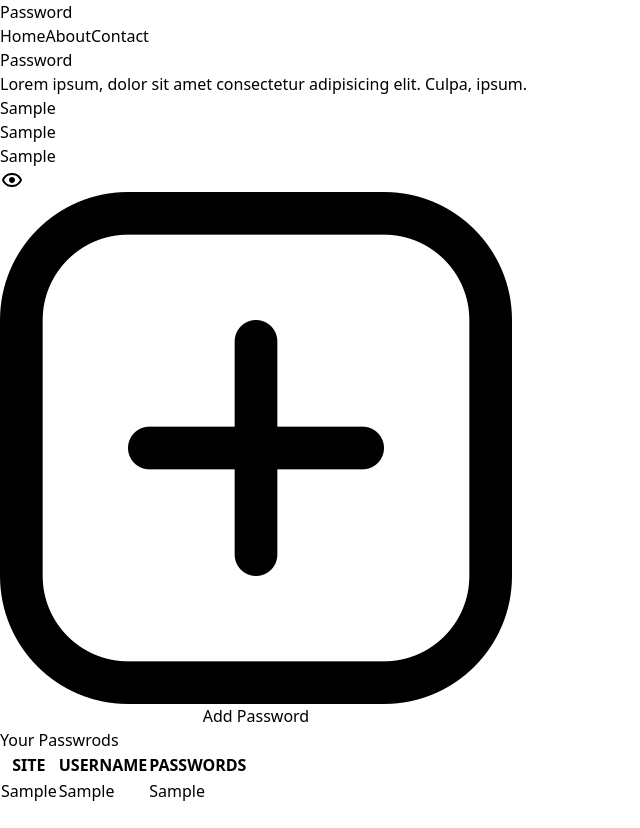
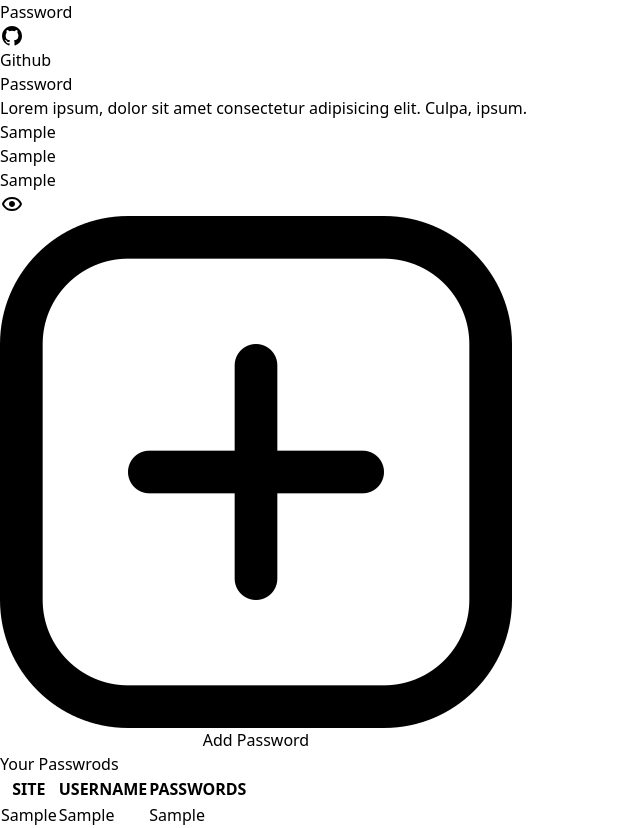
Before and after one commit to sunil0336/PasswordManager, a React (Vite) app: page / in a window 1280 px wide. Both pictures are taken after typing "Sample", "Sample", "Sample" into the empty fields and a click on the button "Add Password". Shown: the whole page, without its empty margins (0-640 px from the left). Before the commit the page ends 804 px from the top, so only its background shows below. Built offline with nearby package versions, Linux system fonts and the light colour scheme.

Commit message:
update ui

```diff
--- a/src/components/Manager.jsx
+++ b/src/components/Manager.jsx
@@ -104,9 +104,9 @@ const Manager = () => {
               </tr>
             </thead>
             <tbody className="bg-green-100 text-black">
-              {passwordArray.map((item)=>{
-                return <tr>
-                <td className="py-2 px-1 border border-white text-center w-32">{item.site}</td>
+              {passwordArray.map((item, index)=>{
+                return <tr key={index}>
+                <td className="py-2 px-1 border border-white text-center w-32"><a href={item.site} target="_blank">{item.site}</a></td>
                 <td className="py-2 px-1 border border-white text-center w-32">{item.username}</td>
                 <td className="py-2 px-1 border border-white text-center w-32">{item.password}</td>
               </tr>
--- a/src/components/Navbar.jsx
+++ b/src/components/Navbar.jsx
@@ -1,17 +1,28 @@
 import React from 'react'
+import github from "../assets/github.svg";
+
 
 const Navbar = () => {
   return (
     <nav className="bg-slate-800 text-white">
-        <div className="mycontainer flex justify-between items-center py-4 px-5">
+        <div className="mycontainer flex justify-between items-center py-3 px-10">
           <div className="logo font-bold text-2xl">Password</div>
-          <ul>
+          {/* <ul>
               <li className='flex gap-3'>
                   <a className='hover:font-bold' href="/">Home</a>
                   <a className='hover:font-bold' href="#">About</a>
                   <a className='hover:font-bold' href="#">Contact</a>
               </li>
-          </ul>
+          </ul> */}
+          <div>
+            {/* <a href="https://github.com/sunil0336" target='_blank'>
+              <img className='invert w-8' src={github} alt="githubLogo" />
+            </a> */}
+              <button className='bg-green-95 bg-green-700 flex justify-between items-center rounded-full pr-1'>
+                <img className='invert w-8' src={github} alt="githubLogo" />
+                <span>Github</span>
+              </button>
+          </div>
         </div>
     </nav>
   )
```
Also changed, not shown: src/assets/github.svg (added).
